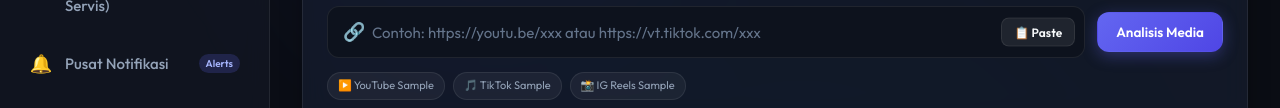
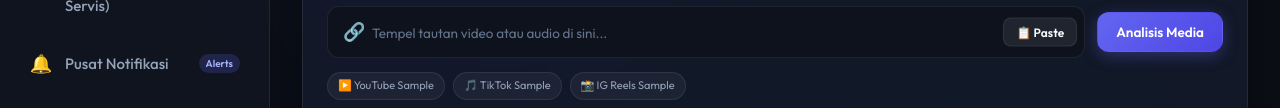
Before and after one commit to dehaakim-studio/all-in-one-app, a website with bundled scripts: page index.html in a window 1280 px wide. Shown: the part 275-383 px from the top of the page. Built offline with nearby package versions, Linux system fonts and the light colour scheme.

Commit message:
fix: polish url input placeholder and paste button alignment on mobile

```diff
--- a/modules/downloader/DownloaderView.js
+++ b/modules/downloader/DownloaderView.js
@@ -42,7 +42,7 @@ export class DownloaderView {
           <div class="url-input-wrapper">
             <div class="url-input-box">
               <span class="url-icon">🔗</span>
-              <input type="url" id="media-url-input" class="form-control" placeholder="Contoh: https://youtu.be/xxx atau https://vt.tiktok.com/xxx">
+              <input type="url" id="media-url-input" class="form-control" placeholder="Tempel tautan video atau audio di sini...">
               <button class="btn btn-secondary btn-sm btn-paste" id="btn-paste-url" title="Tempel dari Clipboard">📋 Paste</button>
             </div>
             <button class="btn btn-primary" id="btn-analyze-url">
--- a/modules/downloader/downloader.css
+++ b/modules/downloader/downloader.css
@@ -64,9 +64,15 @@
 
 .url-input-box input {
   padding-left: 44px;
-  padding-right: 90px;
+  padding-right: 98px;
   height: 52px;
   font-size: 15px;
+  text-overflow: ellipsis;
+}
+
+.url-input-box input::placeholder {
+  color: var(--text-dim);
+  font-size: 13.5px;
 }
 
 .url-icon {
@@ -76,13 +82,21 @@
   transform: translateY(-50%);
   font-size: 18px;
   color: var(--text-dim);
+  pointer-events: none;
 }
 
 .btn-paste {
   position: absolute;
-  right: 10px;
+  right: 8px;
   top: 50%;
   transform: translateY(-50%);
+  z-index: 2;
+  font-size: 12px;
+  padding: 6px 12px;
+  background: rgba(30, 41, 59, 0.95);
+  border: 1px solid rgba(255, 255, 255, 0.12);
+  border-radius: var(--radius-sm);
+  color: #e2e8f0;
 }
 
 .platform-pill-list {
```
